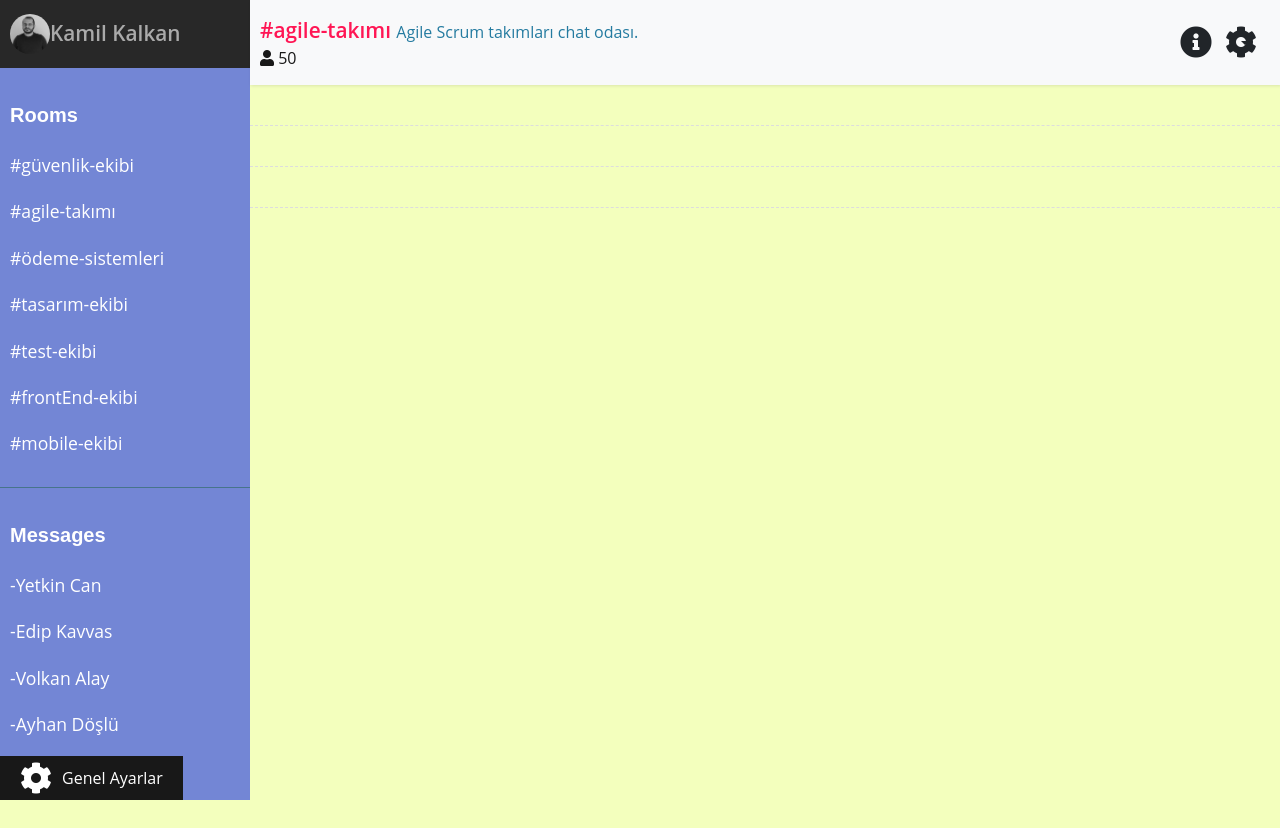
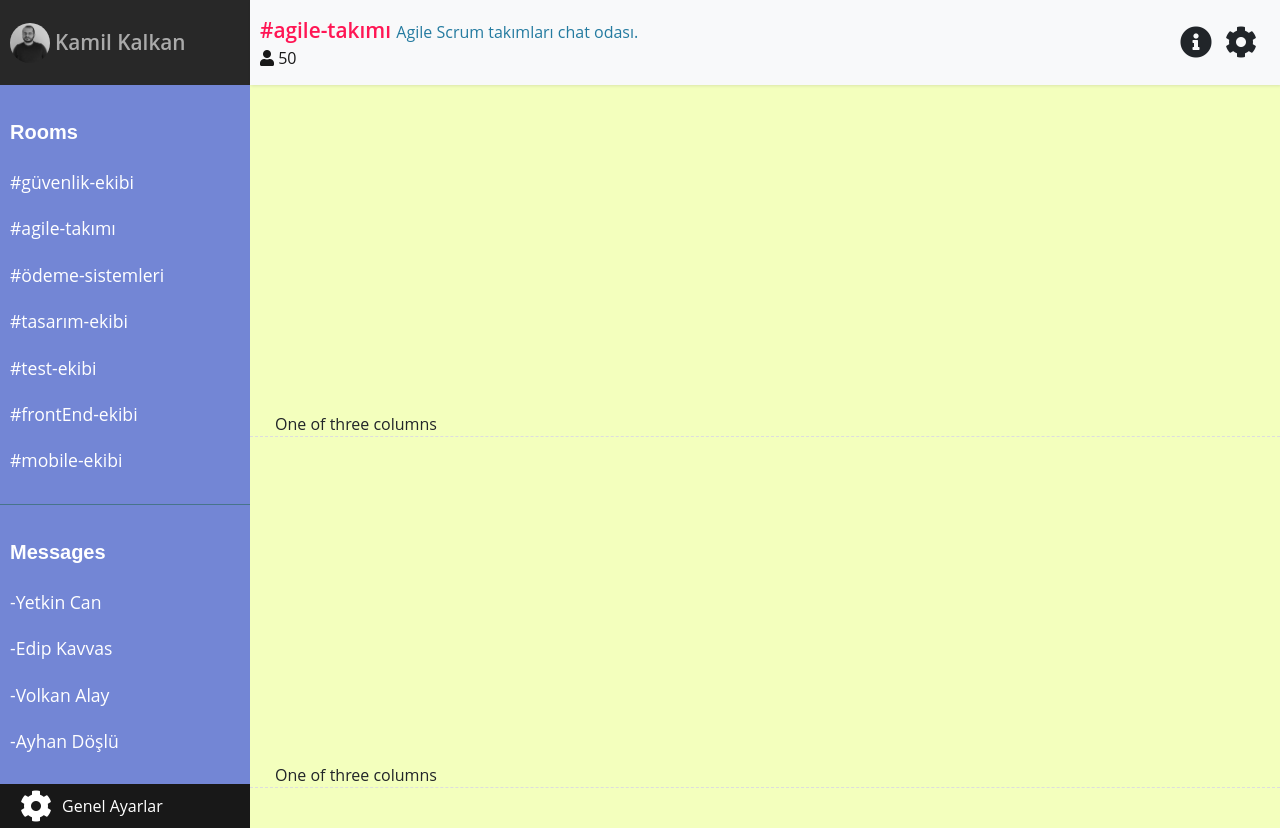
Before and after one commit to kamilklkn/akbank-challenge, a website: page index.html in a window 1280 px wide. Before the commit the page ends 800 px from the top, so only its background shows below. Drawn offline with nearby package versions, Linux system fonts and the light colour scheme; files that its build step writes are made by us from their sources; files whose address does not match are found by name; a web font is replaced by a local one.

Commit message:
Chat items yapısı oluşturuldu

```diff
--- a/index.html
+++ b/index.html
@@ -10,8 +10,8 @@
     <link rel="stylesheet" href="/_site/css/main.css">
     <link rel="stylesheet" href="/_site/css/fonts.css">
 
-    <script src="/_site/js/jquery-3.2.1.min" async></script>
-    <script src="/_site/js/main.min" async></script>
+    <script src="/_site/js/jquery-3.2.1.min"></script>
+    <script src="/_site/js/main.min"></script>
     <title>Akbank Challenge</title>
 
 </head>
@@ -47,12 +47,13 @@
             </ul>
             <ul class="list-unstyled components noBorder">
                 <p>Messages</p>
-                <li><a href="#">-Yetkin Can</a></li>
-                <li><a href="#">-Edip Kavvas</a></li>
-                <li><a href="#">-Volkan Alay</a></li>
-                <li><a href="#">-Ayhan Döşlü</a></li>
+                <li data-chat="person1"><a href="#" class="name">-Yetkin Can</a></li>
+                <li data-chat="person2"><a href="#">-Edip Kavvas</a></li>
+                <li data-chat="person3"><a href="#">-Volkan Alay</a></li>
+                <li data-chat="person4"><a href="#">-Ayhan Döşlü</a></li>
 
             </ul>
+
             <div class="sidebar-setting">
                 <span class="sidebar-setting-button">
                     <a class="button button-blue" href="">
@@ -63,7 +64,6 @@
 
         <!-- Page Content  -->
         <div id="content">
-
             <nav class="navbar navbar-expand-lg navbar-light bg-light">
                 <div class="channel-info">
                     <div>
@@ -77,8 +77,6 @@
                     <span class="channel-user-cont">
                                 <i class="fas fa-user"></i> 50
                         </span>
-
-
                 </div>
                 <div class="Header-menu">
                     <button type="button" id="sidebarCollapse" class="btn btn-info">
@@ -90,7 +88,7 @@
                                 <i class="fas fa-info-circle fa-2x"></i>
                             </div>
                             <div class="btn-group">
-                                <span class="btn dropdown-toggle" id="dropdownMenuButton" data-toggle="dropdown" aria-haspopup="true" aria-expanded="false">
+                                <span class="btn " id="dropdownMenuButton" data-toggle="dropdown" aria-haspopup="false" aria-expanded="false">
                                             <i class="fas fa-cog fa-2x"></i>
                                 </span>
                                 <div class="dropdown-menu dropdown-menu-right">
@@ -99,26 +97,24 @@
                                     <a class="dropdown-item" href="#">Yardım</a>
                                 </div>
                             </div>
+                        </div>
+                    </div>
+                </div>
+            </nav>
+            <div class="row align-items-end line">
+                <div class="col">
+                    One of three columns
+                </div>
+
+            </div>
+            <div class="row align-items-end line">
+                <div class="col">
+                    One of three columns
+                </div>
 
             </div>
 
-                    </div>
-                </div>
-            </nav>
 
-
-
-            <div class="line"></div>
-
-
-            <div class="line"></div>
-
-
-            <div class="line"></div>
-
-
-        </div>
-    </div>
 
             <script src="https://code.jquery.com/jquery-3.3.1.slim.min.js" integrity="sha384-q8i/X+965DzO0rT7abK41JStQIAqVgRVzpbzo5smXKp4YfRvH+8abtTE1Pi6jizo" crossorigin="anonymous"></script>
             <script src="https://cdnjs.cloudflare.com/ajax/libs/popper.js/1.14.3/umd/popper.min.js" integrity="sha384-ZMP7rVo3mIykV+2+9J3UJ46jBk0WLaUAdn689aCwoqbBJiSnjAK/l8WvCWPIPm49" crossorigin="anonymous"></script>
--- a/src/scss/global/header.scss
+++ b/src/scss/global/header.scss
@@ -30,7 +30,7 @@
         padding: $padding-sm;
         color: $grey;
         //border-bottom: 1px solid $black;
-        height: 68px;
+        height: 85px;
     }
     &-menu {
         display: flex;
@@ -49,6 +49,9 @@
             &:hover {
                 color: $white;
                 cursor: pointer;
+            }
+            span {
+                margin-left: 5px;
             }
         }
         &-info {
--- a/src/scss/global/sidebar.scss
+++ b/src/scss/global/sidebar.scss
@@ -100,7 +100,7 @@
                 background-color: $black;
                 width: 100%;
                 &-button {
-                    position: absolute;
+                    //position: absolute;
                     bottom: 0;
                     left: 0;
                 }
--- a/src/scss/helper/global.scss
+++ b/src/scss/helper/global.scss
@@ -14,6 +14,9 @@
         width: 100%;
         min-height: 100vh;
         transition: all 0.3s;
+        display: flex;
+        flex-direction: column;
+        align-content: space-between;
     }
 
     p {
--- a/src/scss/section/index.scss
+++ b/src/scss/section/index.scss
@@ -0,0 +1,4 @@
+.line {
+    padding: 0px 10px 0px 10px;
+    height: 100%;
+}
```
Lines whose indentation alone changed are shown as unchanged.
